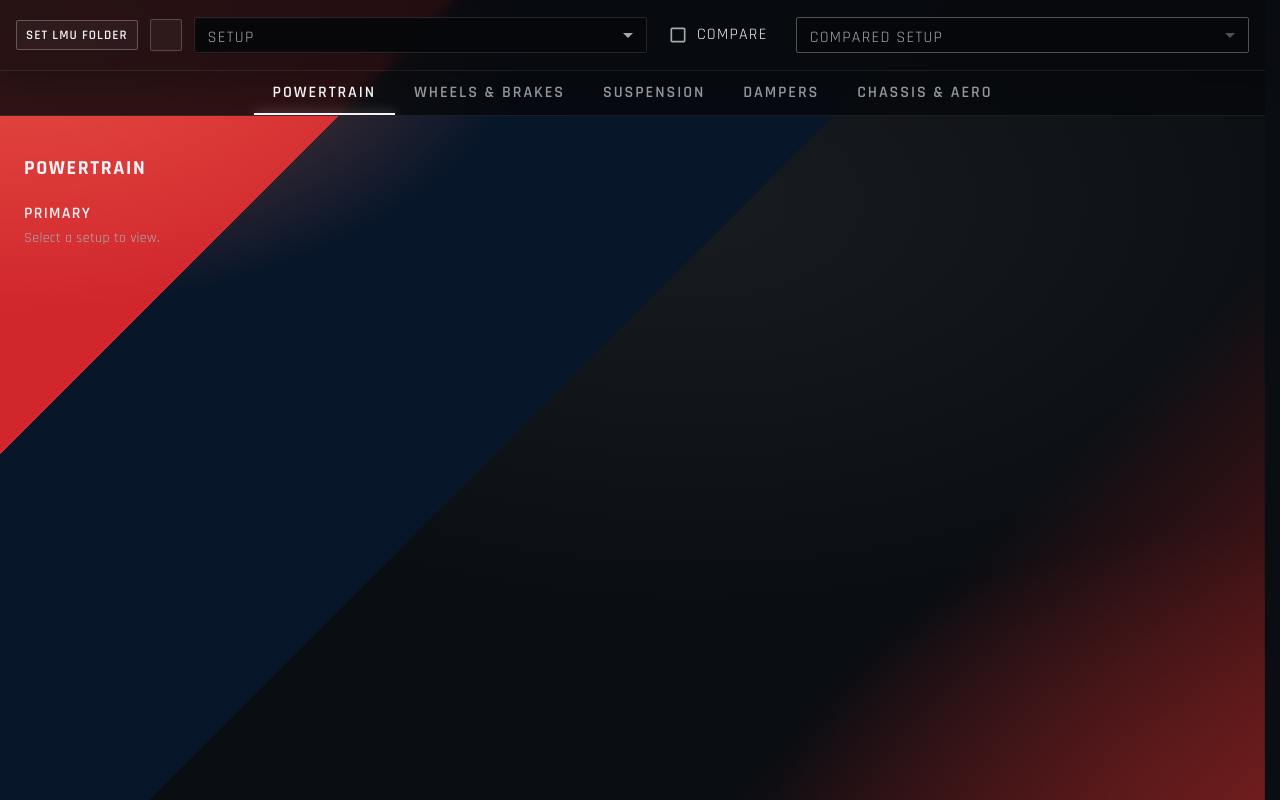
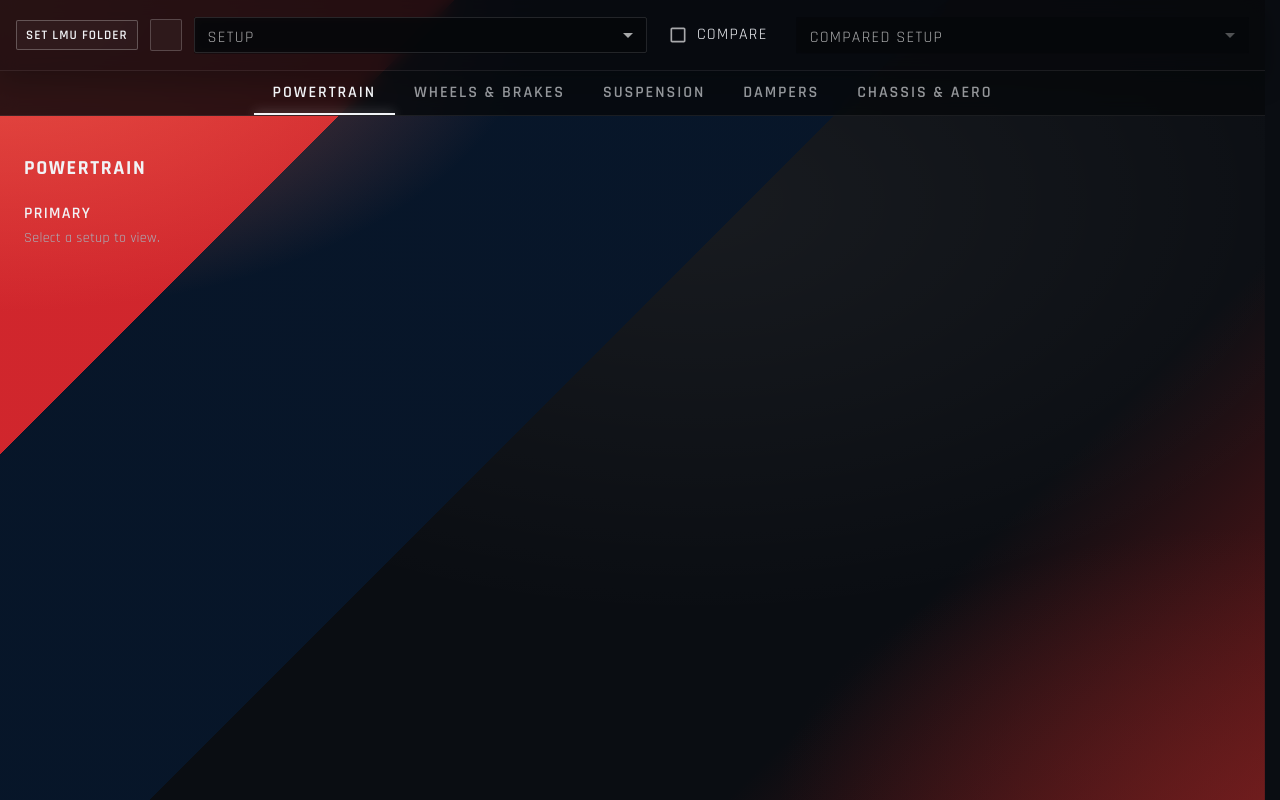
Before and after one commit to porgabi/lmu-setup-viewer, a React (Create React App) app: page / in a window 1280 px wide. Built offline with nearby package versions, Linux system fonts and the light colour scheme; some icons are missing.

Commit message:
Making outline of disabled dropdown transparent

```diff
--- a/src/theme/theme.js
+++ b/src/theme/theme.js
@@ -147,6 +147,9 @@ const theme = createTheme({
           '&.Mui-focused .MuiOutlinedInput-notchedOutline': {
             borderColor: '#f2f4f7',
           },
+          '&.Mui-disabled .MuiOutlinedInput-notchedOutline': {
+            borderColor: 'transparent',
+          },
         },
       },
     },
```
